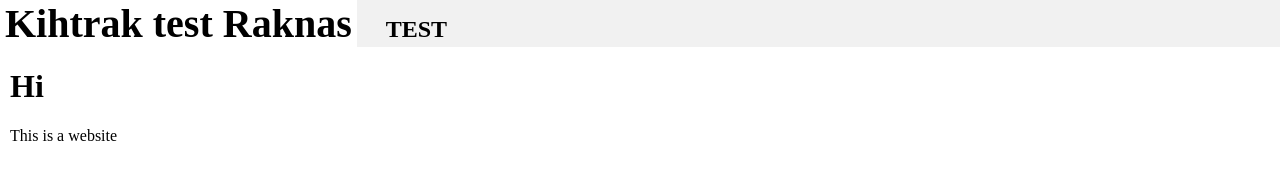
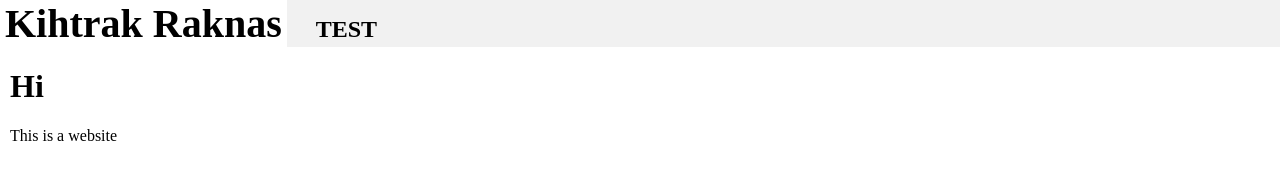
Before and after one commit to KihtrakRaknas/Old-Homepage, a plain HTML site: page index.html in a window 1280 px wide. Drawn offline with Linux system fonts and the light colour scheme.

Commit message:
Removing Update to index.html

```diff
--- a/index.html
+++ b/index.html
@@ -6,7 +6,7 @@
 	</head>
 	<body>
 		<div id="heading">
-			<h1 id="title" class="button">Kihtrak test Raknas</h1>
+			<h1 id="title" class="button">Kihtrak Raknas</h1>
 			<a href="#"><h2 class="button">TEST<h1></a>
 		</div>
 		<div class="content">
```
